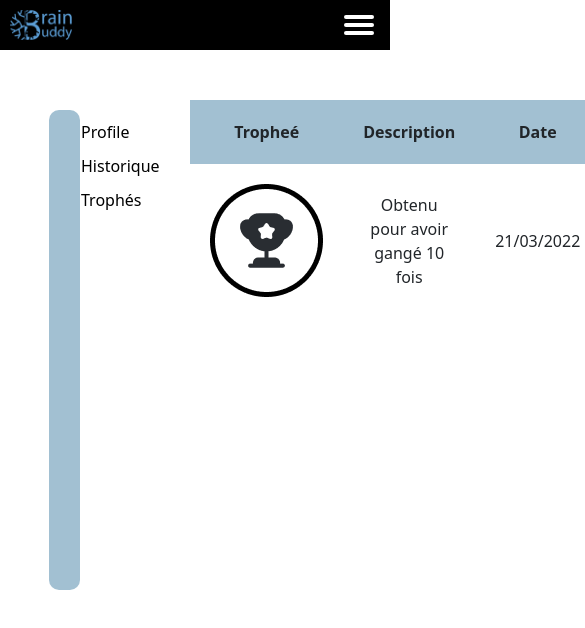
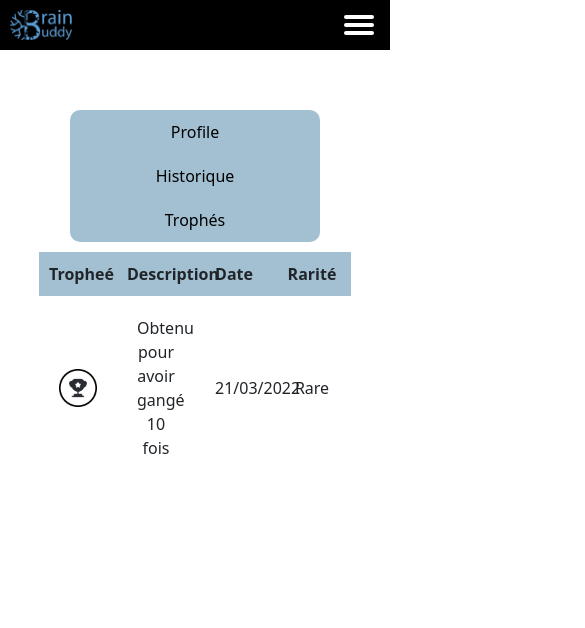
Before and after one commit to Xenus3/FrontEndBrainBuddy, an Angular app: page /profile/trophes in a window 390 px wide. Shown: the top 628 px of the page, 585 px wide, since content can reach past the window. Built offline with nearby package versions, Linux system fonts and the light colour scheme.

Commit message:
responsive_page_profile

```diff
--- a/src/app/components/donneeperso/donneeperso.component.scss
+++ b/src/app/components/donneeperso/donneeperso.component.scss
@@ -30,3 +30,21 @@ button {
     width: 100%;
     padding-left: 100px;
 }
+
+@media screen and (max-width: 755px) {
+
+    .donnee img {
+        height: 100px;
+        border: solid black 2px;
+        border-radius: 10px ;
+    }
+
+    .profile {
+        padding: 0;
+    }
+
+    .donnee ul {
+        list-style: none;
+        font-size: 16px;
+    }
+}
--- a/src/app/components/historique/historique.component.scss
+++ b/src/app/components/historique/historique.component.scss
@@ -19,3 +19,16 @@ table {
 td {
     padding: 20px;
 }
+
+@media screen and (max-width: 755px) {
+    table {
+        margin-left: 0;
+        table-layout:fixed;
+    }
+
+    #header th {
+        width:33%;
+        padding: 10px;
+    }
+
+}
--- a/src/app/components/profile/profile.component.scss
+++ b/src/app/components/profile/profile.component.scss
@@ -17,3 +17,35 @@ app-profilemenu {
 .content {
     width: 70%;
 }
+
+@media  screen and (max-width: 1080px) {
+
+    app-profilemenu {
+        width: 20%;
+    }
+
+    .content{
+        width: 80%;
+    }
+
+}
+
+@media screen and (max-width: 755px) {
+    .profile {
+        flex-direction: column;
+    }
+
+    app-profilemenu {
+        width: 80%;
+        margin: 10px auto;
+    }
+
+    .content {
+        width: 100%;
+
+    }
+
+    table {
+        margin: 0;
+    }
+}
--- a/src/app/components/profilemenu/profilemenu.component.scss
+++ b/src/app/components/profilemenu/profilemenu.component.scss
@@ -3,6 +3,7 @@ ul {
     text-align: center;
     margin:0;
     text-decoration: none;
+    padding: 0;
 }
 
 a {
@@ -11,6 +12,5 @@ a {
 }
 
 li {
-    padding-right: 30px;
-    padding-top: 10px;
+    padding: 10px 10px;
 }
--- a/src/app/components/trophes/trophes.component.scss
+++ b/src/app/components/trophes/trophes.component.scss
@@ -2,7 +2,7 @@ table {
     text-align: center;
     width: 100%;
     margin-left: 100px;
-
+    table-layout:fixed;
 }
 
 #header {
@@ -19,3 +19,30 @@ table {
 td {
     padding: 20px;
 }
+
+img {
+    display:block;
+    width: 100%;
+    height: 100%;
+    max-width: 100px;
+    max-height: 100px;
+}
+
+@media screen and (max-width: 755px) {
+    table {
+        margin-left: 0;
+        table-layout:fixed;
+    }
+
+    #header th {
+        width:33%;
+        padding: 10px;
+    }
+
+  img {
+         display:block;
+         width: 100%;
+         height: 100%;
+    }
+
+}
```
